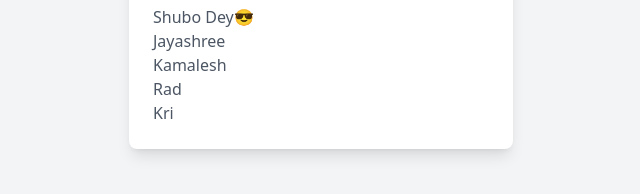
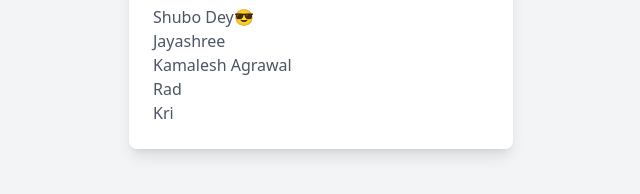
Before and after one commit to jamswara-tech/JMS-001-Calculator, a website: page public/index.html in a window 1280 px wide. Shown: the part 532-726 px from the top of the page, 319-959 px from the left. Drawn offline with nearby package versions, Linux system fonts and the light colour scheme.

Commit message:
edited to Kamalesh Agrawal

```diff
--- a/public/index.html
+++ b/public/index.html
@@ -40,7 +40,7 @@
         <ul id="team" class="mt-2 text-left text-gray-600">
             <li>Shubo Dey😎</li>
             <li>Jayashree</li>
-            <li>Kamalesh</li>
+            <li>Kamalesh Agrawal</li>
             <li>Rad</li>
             <li>Kri</li>
         </ul>
```
